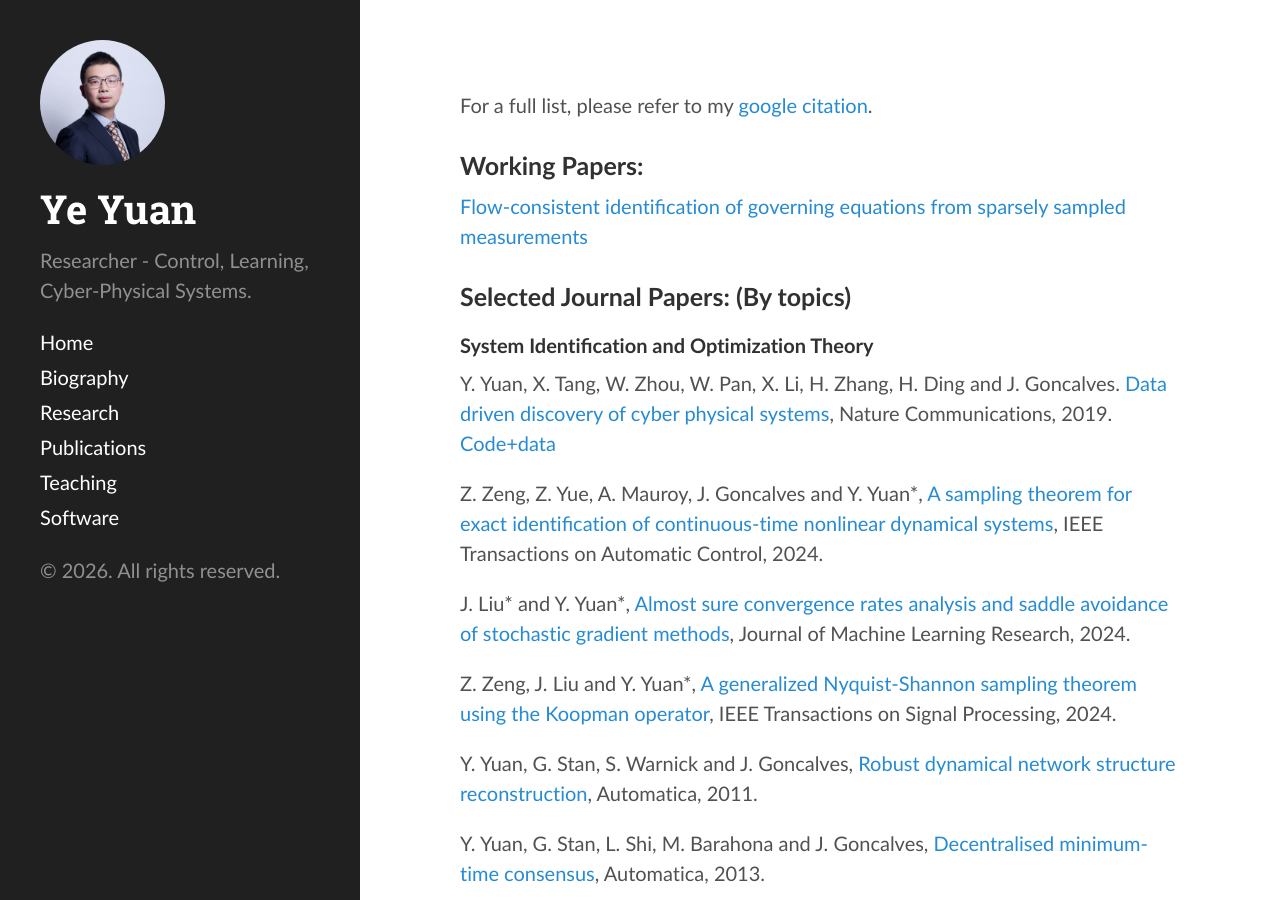
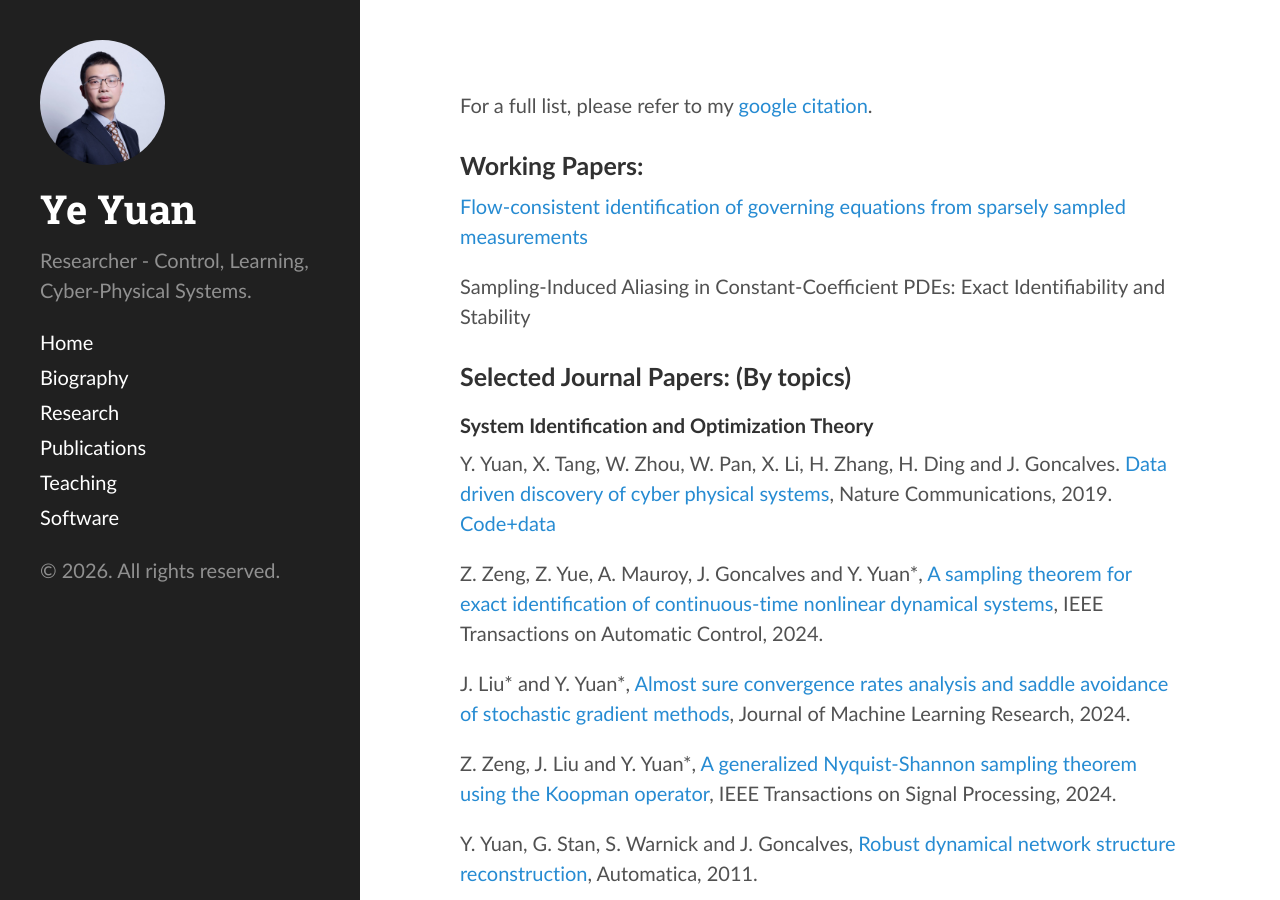
Before and after one commit to yy311/yy311.github.io, a Jekyll site: the page built from publication.md, in a window 1280 px wide and 900 px high. Built offline with Jekyll 4.4.1, drawn with Linux system fonts in a browser that asks for light colours.

Commit message:
Update publication.md

```diff
--- a/publication.md
+++ b/publication.md
@@ -7,8 +7,7 @@ For a full list, please refer to my [google citation](https://scholar.google.co.
 <h3>Working Papers: </h3>
 [Flow-consistent identification of governing equations from sparsely sampled measurements](https://assets-eu.researchsquare.com/files/rs-8856625/v1_covered_84a31833-9519-4bb4-b299-84b57e751432.pdf?c=1776019230)
 
-
-
+Sampling-Induced Aliasing in Constant-Coefficient PDEs: Exact Identifiability and Stability
 
 
 <h3>Selected Journal Papers: (By topics)</h3>
```
